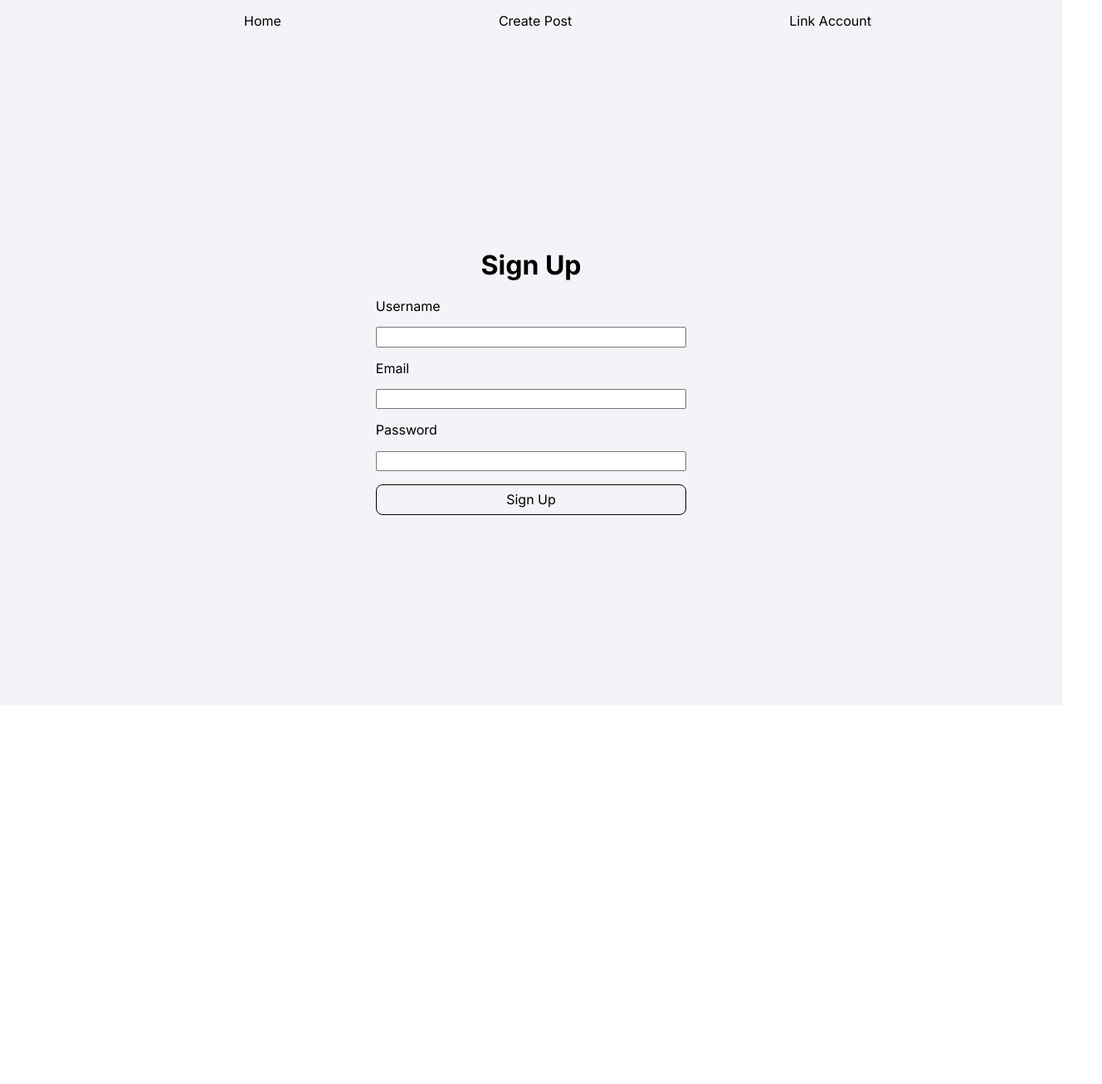
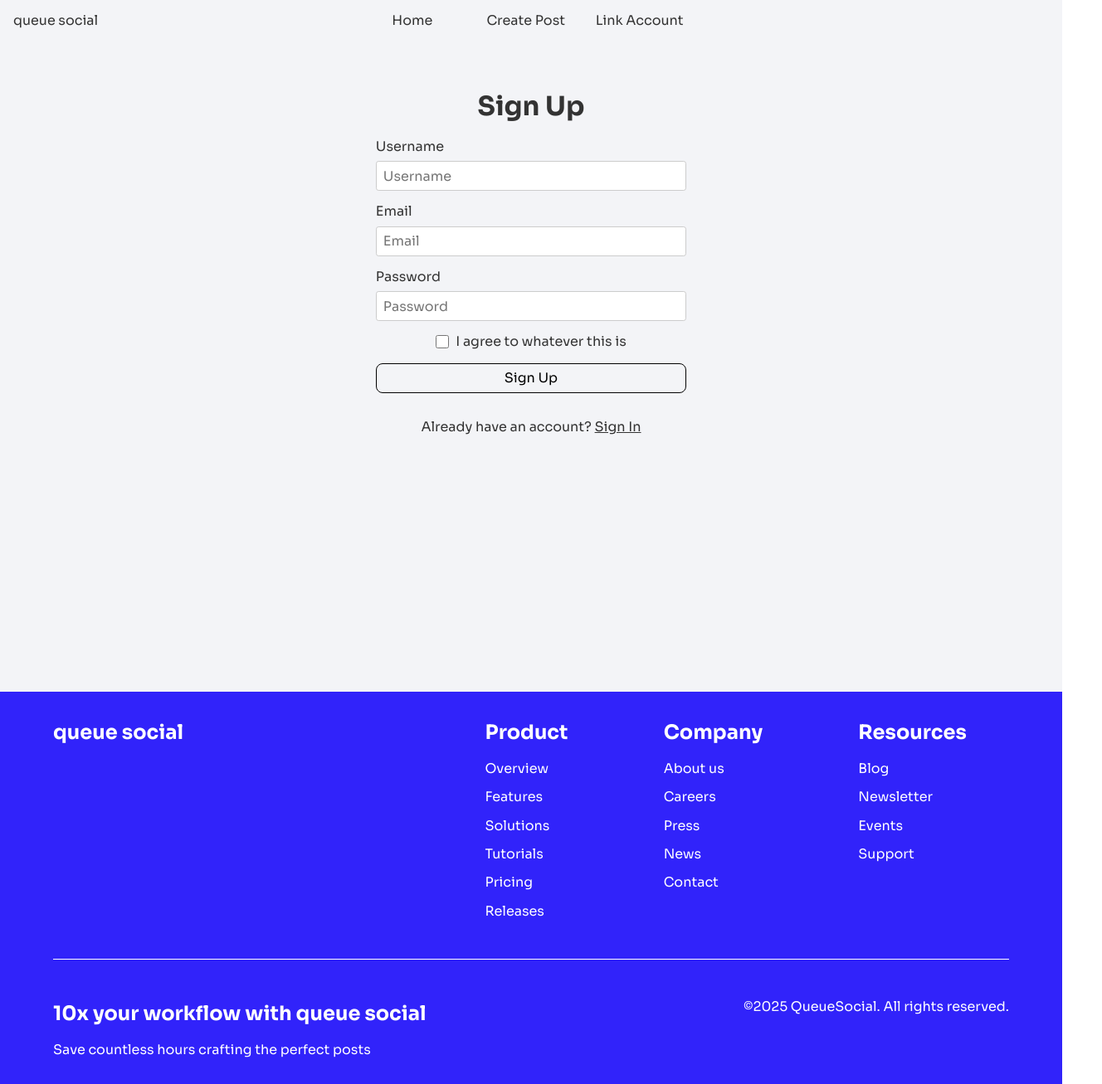
Before and after one commit to bobby-rust/queue-social, a React (Vite) app: page /signup in a window 1280 px wide. Shown: the whole page at 83% size, 1328 px wide, since content can reach past the window. Before the commit the page ends 850 px from the top, so only its background shows below. Built offline with nearby package versions, Linux system fonts and the light colour scheme; no server answers.

Commit message:
header, footer, sign up page, change font

```diff
--- a/index.html
+++ b/index.html
@@ -5,9 +5,7 @@
     <meta charset="UTF-8" />
     <link rel="preconnect" href="https://fonts.googleapis.com" />
     <link rel="preconnect" href="https://fonts.gstatic.com" crossorigin />
-    <link
-        href="https://fonts.googleapis.com/css2?family=Inter:ital,opsz,wght@0,14..32,100..900;1,14..32,100..900&display=swap"
-        rel="stylesheet" />
+    <link href="https://fonts.googleapis.com/css2?family=Sora:wght@100..800&display=swap" rel="stylesheet" />
     <meta name="viewport" content="width=device-width, initial-scale=1.0" />
     <title>Vite + React + TS</title>
 </head>
--- a/src/App.css
+++ b/src/App.css
@@ -1,13 +1,17 @@
 /**
 * Landing page styles
 */
+
+.app {
+    height: 100vh;
+}
 
 .landing {
     display: flex;
     justify-content: center;
     align-items: center;
     flex-direction: column;
-    height: 100vh;
+    height: 70%;
 }
 
 .button-wrapper {
--- a/src/App.tsx
+++ b/src/App.tsx
@@ -3,7 +3,7 @@ import { Link } from "react-router";
 
 function App() {
     return (
-        <>
+        <div className="app">
             <div className="landing">
                 <h1>Welcome to QueueSocial</h1>
                 <div className="button-wrapper">
@@ -15,7 +15,7 @@ function App() {
                     </Link>
                 </div>
             </div>
-        </>
+        </div>
     );
 }
 
--- a/src/auth/Auth.css
+++ b/src/auth/Auth.css
@@ -1,9 +1,13 @@
 .auth {
+    height: 100vh;
+}
+
+.auth-form-container {
     display: flex;
     flex-direction: column;
     justify-content: center;
     align-items: center;
-    height: 100vh;
+    height: 70%;
 }
 
 .auth-form {
@@ -24,3 +28,11 @@
         width: 50%;
     }
 }
+
+.auth-link-msg {
+    text-align: center;
+}
+
+.auth-link-msg a {
+    text-decoration: underline;
+}
--- a/src/auth/Login.tsx
+++ b/src/auth/Login.tsx
@@ -33,19 +33,41 @@ export default function Login() {
 
     return (
         <div className="auth">
+            <div className="auth-form-container">
                 <h1>Sign In</h1>
                 <form
                     className="auth-form"
                     onKeyDown={(e) => e.key == "Enter" && e.preventDefault()}
                 >
+                    <div className="input-wrapper">
                         <label>Username</label>
-                <input {...register("username")} />
+                        <input
+                            placeholder="Username"
+                            aria-placeholder="Username"
+                            {...register("username")}
+                        />
+                    </div>
+                    <div className="input-wrapper">
                         <label>Email</label>
-                <input type="email" {...register("password")} />
+                        <input
+                            type="email"
+                            placeholder="Email"
+                            aria-placeholder="Email"
+                            {...register("password")}
+                        />
+                    </div>
+                    <div className="input-wrapper">
                         <label>Password</label>
-                <input type="password" {...register("password")} />
+                        <input
+                            type="password"
+                            placeholder="Password"
+                            aria-placeholder="Password"
+                            {...register("password")}
+                        />
+                    </div>
                     <button onClick={handleSubmit(onSubmit)}>Sign In</button>
                 </form>
             </div>
+        </div>
     );
 }
--- a/src/auth/SignUp.tsx
+++ b/src/auth/SignUp.tsx
@@ -1,6 +1,7 @@
 import "./Auth.css";
 import { useForm, SubmitHandler } from "react-hook-form";
 import { AuthFormInput } from "../types/auth";
+import { Link } from "react-router";
 
 export default function SignUp() {
     const { register, handleSubmit } = useForm<AuthFormInput>();
@@ -12,19 +13,54 @@ export default function SignUp() {
 
     return (
         <div className="auth">
+            <div className="auth-form-container">
                 <h1>Sign Up</h1>
                 <form
                     className="auth-form"
                     onKeyDown={(e) => e.key == "Enter" && e.preventDefault()}
                 >
+                    <div className="input-wrapper">
                         <label>Username</label>
-                <input {...register("username")} />
+                        <input
+                            placeholder="Username"
+                            aria-placeholder="Username"
+                            {...register("username")}
+                        />
+                    </div>
+                    <div className="input-wrapper">
                         <label>Email</label>
-                <input type="email" {...register("password")} />
+                        <input
+                            type="email"
+                            placeholder="Email"
+                            aria-placeholder="Email"
+                            {...register("email")}
+                        />
+                    </div>
+                    <div className="input-wrapper">
                         <label>Password</label>
-                <input type="password" {...register("password")} />
+                        <input
+                            type="password"
+                            placeholder="Password"
+                            aria-placeholder="Password"
+                            {...register("password")}
+                        />
+                    </div>
+
+                    <div>
+                        <div className="checkbox-wrapper">
+                            <input id="tos" type="checkbox" />
+                            <label htmlFor="tos">
+                                I agree to whatever this is
+                            </label>
+                        </div>
+                    </div>
                     <button onClick={handleSubmit(onSubmit)}>Sign Up</button>
+                    <p className="auth-link-msg">
+                        Already have an account?{" "}
+                        <Link to="/signin">Sign In</Link>
+                    </p>
                 </form>
+            </div>
         </div>
     );
 }
--- /dev/null
+++ b/src/footer/Footer.css
@@ -0,0 +1,63 @@
+footer {
+    display: flex;
+    flex-direction: column;
+    align-items: center;
+    gap: 2rem;
+    background-color: #3123fa;
+    color: white;
+    padding-top: 1rem;
+    padding-bottom: 1rem;
+}
+
+ul {
+    display: flex;
+    flex-direction: column;
+    gap: 1rem;
+    padding: 0;
+}
+
+li {
+    list-style-type: none;
+}
+
+.footer-logo {
+    width: 33%;
+    padding-left: 4rem;
+}
+
+.footer-content {
+    display: flex;
+    justify-content: space-evenly;
+    width: 66%;
+}
+
+.footer-upper {
+    display: flex;
+    width: 100%;
+}
+
+.footer-divider {
+    height: 1px;
+    background-color: white;
+    margin-left: 4rem;
+    margin-right: 4rem;
+}
+
+.footer-divider-container {
+    width: 100%;
+}
+
+.footer-lower {
+    display: flex;
+    justify-content: space-between;
+    align-content: space-between;
+    width: 100%;
+}
+
+.footer-lower-tagline {
+    padding-left: 4rem;
+}
+
+.footer-lower-copyright {
+    padding-right: 4rem;
+}
--- /dev/null
+++ b/src/footer/Footer.tsx
@@ -0,0 +1,57 @@
+import "./Footer.css";
+
+export default function Footer() {
+    return (
+        <footer>
+            <div className="footer-upper">
+                <div className="footer-logo">
+                    <h2>queue social</h2>
+                </div>
+                <div className="footer-content">
+                    <div>
+                        <h2>Product</h2>
+                        <ul>
+                            <li>Overview</li>
+                            <li>Features</li>
+                            <li>Solutions</li>
+                            <li>Tutorials</li>
+                            <li>Pricing</li>
+                            <li>Releases</li>
+                        </ul>
+                    </div>
+                    <div>
+                        <h2>Company</h2>
+                        <ul>
+                            <li>About us</li>
+                            <li>Careers</li>
+                            <li>Press</li>
+                            <li>News</li>
+                            <li>Contact</li>
+                        </ul>
+                    </div>
+                    <div>
+                        <h2>Resources</h2>
+                        <ul>
+                            <li>Blog</li>
+                            <li>Newsletter</li>
+                            <li>Events</li>
+                            <li>Support</li>
+                        </ul>
+                    </div>
+                </div>
+            </div>
+            <div className="footer-divider-container">
+                <div className="footer-divider"></div>
+            </div>
+            <div className="footer-lower">
+                <div className="footer-lower-tagline">
+                    <h2>10x your workflow with queue social</h2>
+                    <p>Save countless hours crafting the perfect posts</p>
+                </div>
+                <div className="footer-lower-copyright">
+                    <p>©2025 QueueSocial. All rights reserved.</p>
+                </div>
+            </div>
+        </footer>
+    );
+}
--- a/src/index.css
+++ b/src/index.css
@@ -388,6 +388,8 @@ template {
 
 :root {
     --background: #f3f4f7;
+    --foreground: #333;
+    --primary: #0000ff;
 }
 
 #root {
@@ -395,21 +397,23 @@ template {
 }
 
 #root {
-    font-family: "Inter", sans-serif;
+    font-family: "Sora", sans-serif;
     font-optical-sizing: auto;
     font-weight: 400;
     font-style: normal;
+    color: var(--foreground);
 }
 
 .app-container {
     padding-left: 1rem;
     padding-right: 1rem;
+    min-height: 100vh;
 }
 
 button,
 input[type="submit"],
 input[type="reset"] {
-    color: black;
+    color: #000;
     border: 1px solid black;
     border-radius: 0.5rem;
     background: none;
@@ -418,3 +422,38 @@ input[type="reset"] {
     cursor: pointer;
     outline: inherit;
 }
+
+input {
+    border-radius: 0.2rem;
+    border: 1px solid #ccc;
+    height: 2rem;
+    padding-left: 0.5rem;
+    padding-right: 0.5rem;
+}
+
+.input-wrapper {
+    display: flex;
+    flex-direction: column;
+    gap: 0.5rem;
+}
+
+.checkbox-wrapper {
+    display: flex;
+    justify-content: center;
+    align-items: center;
+    gap: 0.5rem;
+}
+
+input[type="checkbox"] {
+    width: 16px;
+    height: 16px;
+}
+
+a {
+    text-decoration: none;
+    color: var(--foreground);
+}
+
+a:hover {
+    color: #777;
+}
--- a/src/main.tsx
+++ b/src/main.tsx
@@ -7,6 +7,7 @@ import Login from "./auth/Login";
 import SignUp from "./auth/SignUp";
 import Home from "./home/Home.tsx";
 import Navbar from "./navbar/Navbar.tsx";
+import Footer from "./footer/Footer.tsx";
 
 createRoot(document.getElementById("root")!).render(
     <StrictMode>
@@ -20,6 +21,7 @@ createRoot(document.getElementById("root")!).render(
                     <Route path="/signup" element={<SignUp />} />
                 </Routes>
             </div>
+            <Footer />
         </BrowserRouter>
     </StrictMode>,
 );
--- a/src/navbar/Navbar.css
+++ b/src/navbar/Navbar.css
@@ -1,19 +1,19 @@
 nav {
-    width: 100vw;
+    display: flex;
+    padding-top: 1rem;
+}
+
+.nav-links {
     display: flex;
     justify-content: space-evenly;
-    padding: 1rem;
+    width: 33%;
 }
 
 .navlink {
-    text-decoration: none;
-    color: black;
+    width: 33%;
+    text-align: center;
 }
 
-a.active {
-    color: black;
+.logo {
+    width: 33%;
 }
-
-a:hover {
-    color: #777;
-}
--- a/src/navbar/Navbar.tsx
+++ b/src/navbar/Navbar.tsx
@@ -4,15 +4,23 @@ import "./Navbar.css";
 export default function Navbar() {
     return (
         <nav>
+            <div className="logo">
+                <NavLink to="/" className="navlink">
+                    queue social
+                </NavLink>
+            </div>
+            <div className="nav-links">
                 <NavLink to="/home" className="navlink">
                     Home
                 </NavLink>
+
                 <NavLink to="/create-post" className="navlink">
                     Create Post
                 </NavLink>
                 <NavLink to="/create-post" className="navlink">
                     Link Account
                 </NavLink>
+            </div>
         </nav>
     );
 }
```
Lines whose indentation alone changed are shown as unchanged.
